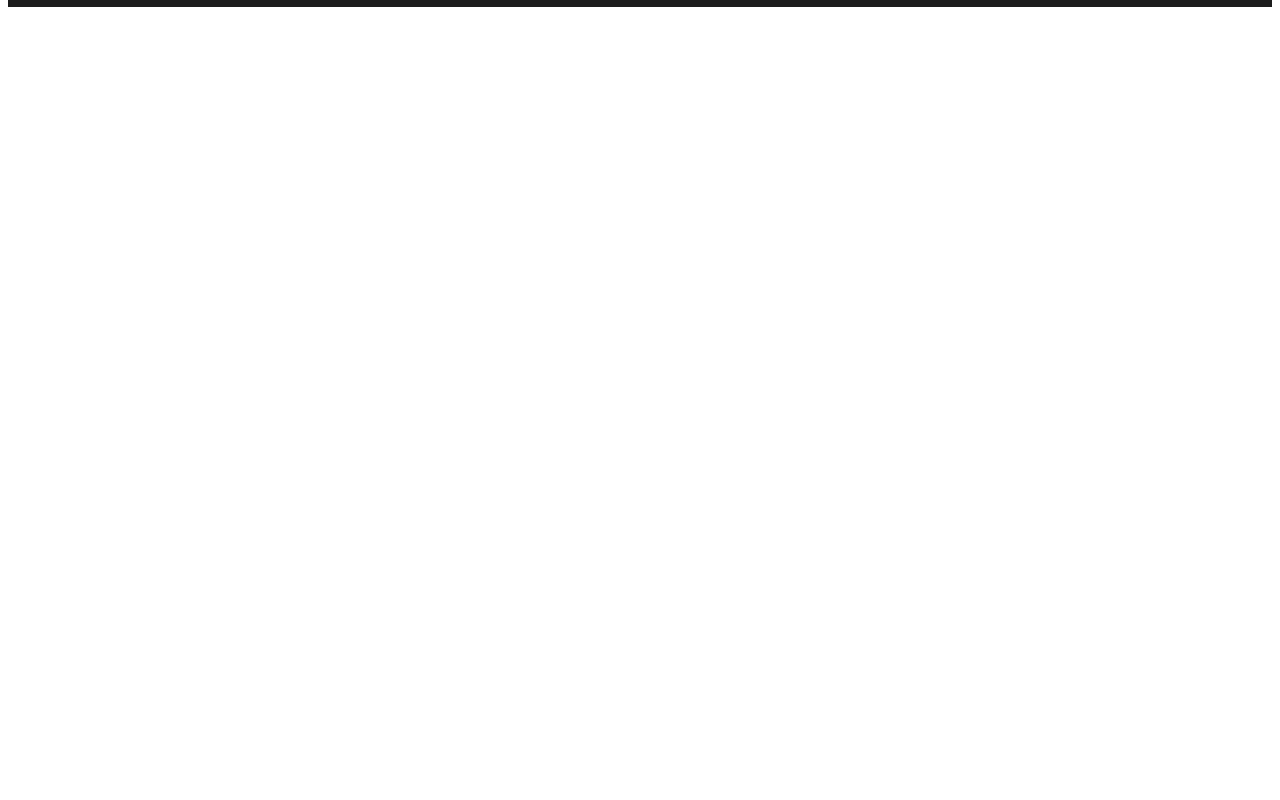
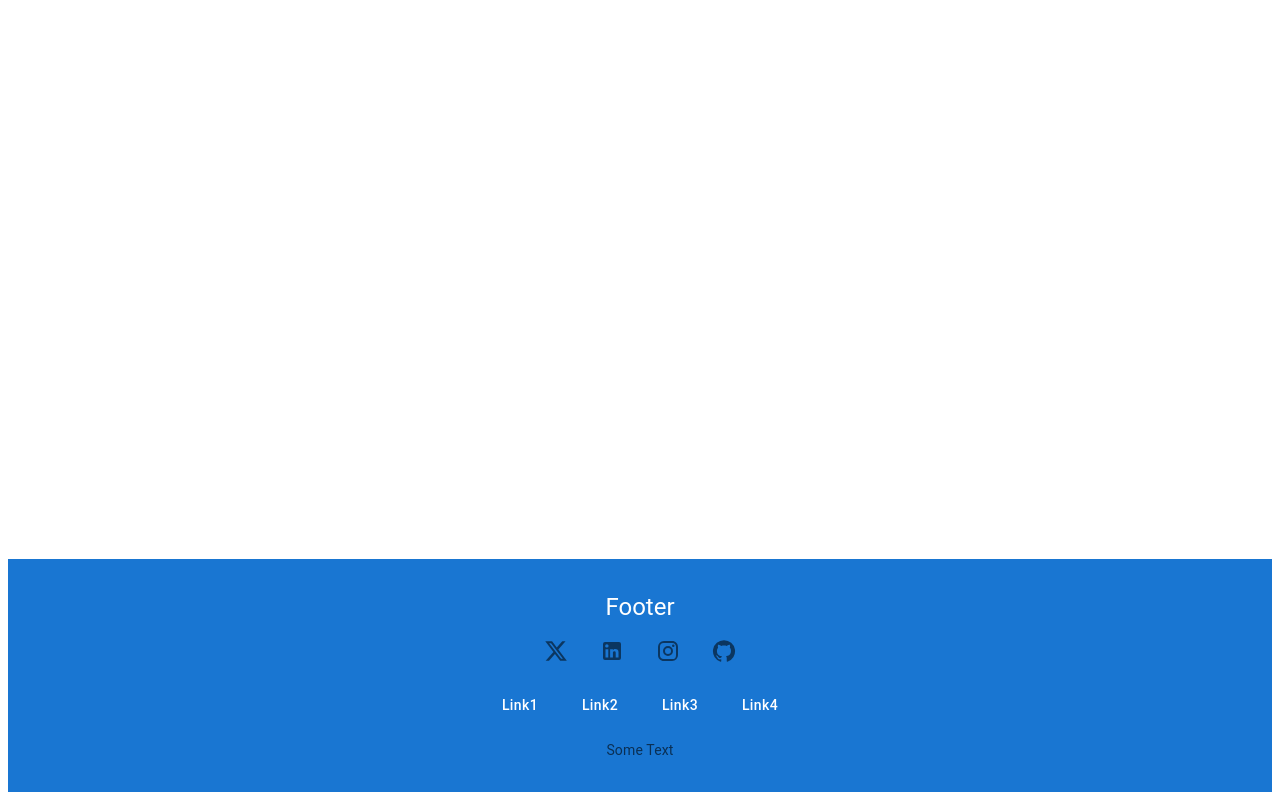
Before and after one commit to BlobDylan/task-hive-front, a React (Vite) app: page / in a window 1280 px wide. Shown: the part 345-1145 px from the top of the page. Before the commit the page ends 816 px from the top, so only its background shows below. Built offline with nearby package versions, Linux system fonts and the light colour scheme.

Commit message:
footer initial commit

```diff
--- a/src/App.jsx
+++ b/src/App.jsx
@@ -8,6 +8,7 @@ import {
 
 import DashboardPage from "./pages/DashboardPage";
 import Navbar from "./components/navbar/Navbar";
+import Footer from "./components/footer/Footer";
 
 const MainLayout = () => {
   const location = useLocation();
@@ -21,6 +22,7 @@ const MainLayout = () => {
         <Routes>
           <Route path="/" element={<DashboardPage />} />
         </Routes>
+        <Footer />
       </div>
     </div>
   );
--- /dev/null
+++ b/src/components/footer/Footer.jsx
@@ -0,0 +1,105 @@
+import { styled } from "@mui/material/styles";
+
+import {
+  Box,
+  Typography,
+  IconButton,
+  Grid,
+  Button,
+  Container,
+} from "@mui/material";
+
+import XIcon from "@mui/icons-material/X";
+import LinkedInIcon from "@mui/icons-material/LinkedIn";
+import InstagramIcon from "@mui/icons-material/Instagram";
+import GitHubIcon from "@mui/icons-material/GitHub";
+
+import { Link } from "react-router-dom";
+
+const SocialIcons = styled(Box)(({ theme }) => ({
+  display: "flex",
+  justifyContent: "center",
+  gap: theme.spacing(2),
+  marginBottom: theme.spacing(2),
+}));
+
+const FooterLinks = styled(Grid)(({ theme }) => ({
+  display: "flex",
+  justifyContent: "center",
+  gap: theme.spacing(2),
+  marginBottom: theme.spacing(2),
+}));
+
+const FooterButton = styled(Button)(({ theme }) => ({
+  color: theme.palette.common.white,
+  textTransform: "none",
+}));
+
+export default function Footer() {
+  return (
+    <Box
+      sx={{
+        backgroundColor: "primary.main",
+        padding: (theme) => theme.spacing(4),
+        color: "white",
+      }}
+    >
+      <Container maxWidth="lg">
+        <Typography gutterBottom variant="h5" align="center">
+          Footer
+        </Typography>
+        <SocialIcons>
+          <IconButton
+            component="a"
+            href="https://www.X.com"
+            target="_blank"
+            rel="noopener noreferrer"
+          >
+            <XIcon />
+          </IconButton>
+          <IconButton
+            component="a"
+            href="https://www.linkedin.com"
+            target="_blank"
+            rel="noopener noreferrer"
+          >
+            <LinkedInIcon />
+          </IconButton>
+          <IconButton
+            component="a"
+            href="https://www.instagram.com"
+            target="_blank"
+            rel="noopener noreferrer"
+          >
+            <InstagramIcon />
+          </IconButton>
+          <IconButton
+            component="a"
+            href="https://www.github.com"
+            target="_blank"
+            rel="noopener noreferrer"
+          >
+            <GitHubIcon />
+          </IconButton>
+        </SocialIcons>
+        <FooterLinks container>
+          <Link to="/">
+            <FooterButton>Link1</FooterButton>
+          </Link>
+          <Link to="/">
+            <FooterButton>Link2</FooterButton>
+          </Link>
+          <Link to="/">
+            <FooterButton>Link3</FooterButton>
+          </Link>
+          <Link to="/">
+            <FooterButton>Link4</FooterButton>
+          </Link>
+        </FooterLinks>
+        <Typography variant="body2" align="center" color="text.secondary">
+          Some Text
+        </Typography>
+      </Container>
+    </Box>
+  );
+}
--- a/src/components/my-task-components/MyTasks.jsx
+++ b/src/components/my-task-components/MyTasks.jsx
@@ -7,7 +7,7 @@ function MyTasks() {
       display={"flex"}
       flexDirection={"column"}
       alignItems={"center"}
-      sx={{ backgroundColor: "#1c1c1c", color: "#fff", padding: "1rem" }}
+      sx={{ height: "100vh", padding: "1rem" }}
     >
       <Typography variant="h3">My Tasks</Typography>
       <TaskFolder />
--- a/src/components/navbar/Navbar.jsx
+++ b/src/components/navbar/Navbar.jsx
@@ -1,4 +1,4 @@
-import { AppBar, Box, IconButton, Button, Toolbar, Icon } from "@mui/material";
+import { AppBar, Box, IconButton, Toolbar } from "@mui/material";
 
 import { Menu as MenuIcon, Person } from "@mui/icons-material";
 
@@ -12,7 +12,6 @@ function Navbar() {
             edge="start"
             color="inherit"
             aria-label="menu"
-            sx={{ mr: 2 }}
           >
             <MenuIcon />
           </IconButton>
@@ -22,7 +21,6 @@ function Navbar() {
             edge="end"
             color="inherit"
             aria-label="person"
-            sx={{ mr: 2 }}
           >
             <Person />
           </IconButton>
```
